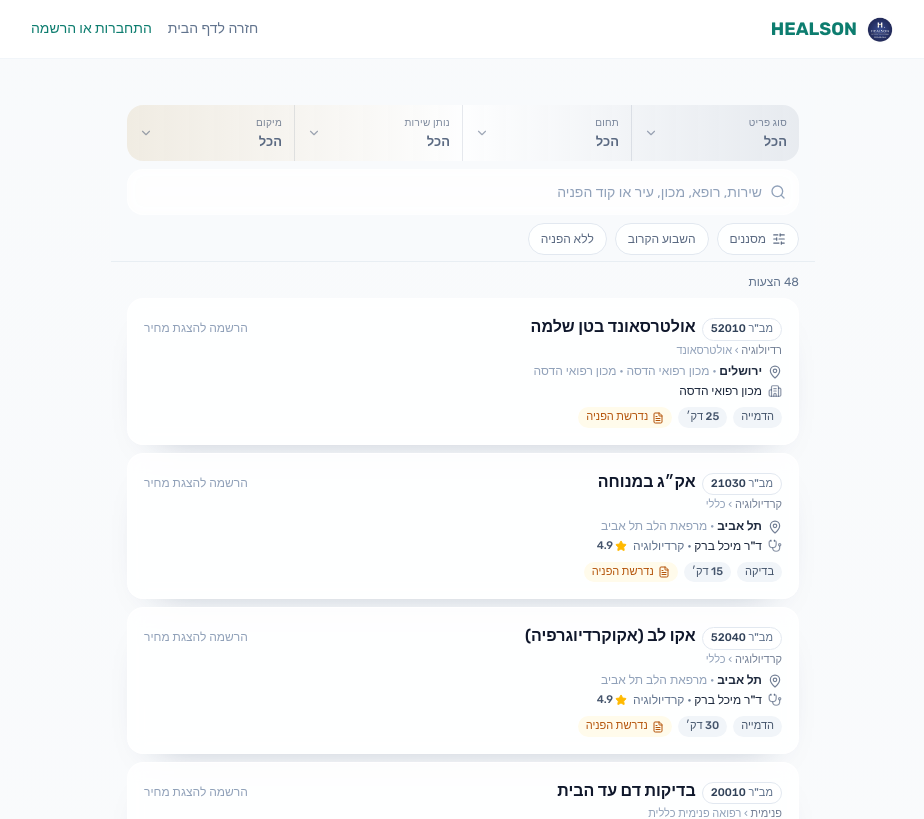
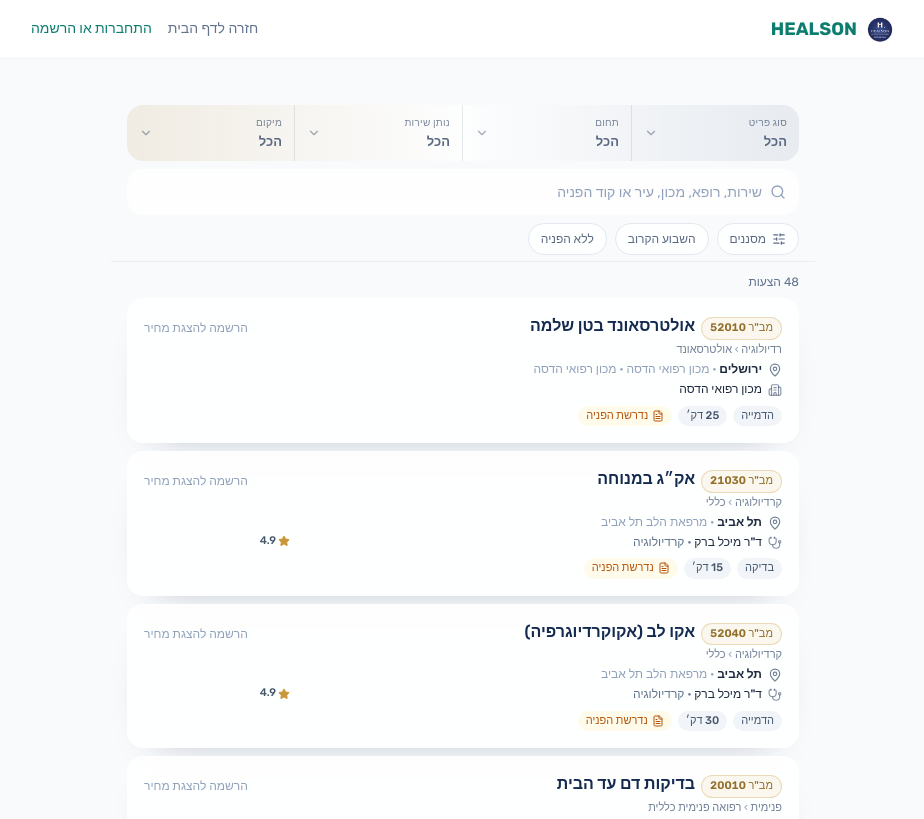
Before and after one commit to Healson-care/Healson-wireframes, a Next.js app: page /book in a window 1280 px wide. Shown: the top 819 px of the page, without its empty margins (177-1101 px from the left). Built offline with nearby package versions, Linux system fonts and the light colour scheme; a web font is replaced by a local one.

Commit message:
מדיניות ביטול בהזמנה, קישור פרטיות בהסכמות, ותיקוני מובייל בכרטיסי החיפוש

```diff
--- a/src/app/client/appointments/page.tsx
+++ b/src/app/client/appointments/page.tsx
@@ -43,6 +43,7 @@ import {
   Wallet,
 } from "lucide-react";
 import { Card } from "@/components/ui/Card";
+import { CancellationPolicy } from "@/components/shared/CancellationPolicy";
 import { cn, formatCurrency } from "@/lib/utils";
 import {
   Appointment,
@@ -144,37 +145,6 @@ const WAITLIST_STATUS_DESCRIPTIONS: Record<WaitlistStatus, string> = {
   "נוצר קשר": "הצוות יצר איתכם קשר לגבי הבקשה",
   "בוטל": "בקשת ההמתנה בוטלה",
 };
-
-function CancellationPolicy() {
-  const [open, setOpen] = useState(false);
-  return (
-    <Card className="p-3 mb-4">
-      <button
-        onClick={() => setOpen((o) => !o)}
-        className="flex w-full items-center justify-between gap-2 text-xs font-semibold text-slate-700"
-      >
-        מדיניות ביטול
-        <ChevronDown className={cn("h-4 w-4 text-slate-400 transition-transform", open && "rotate-180")} />
-      </button>
-      <AnimatePresence initial={false}>
-        {open && (
-          <motion.div
-            initial={{ height: 0, opacity: 0 }}
-            animate={{ height: "auto", opacity: 1 }}
-            exit={{ height: 0, opacity: 0 }}
-            transition={{ duration: 0.2 }}
-            className="overflow-hidden"
-          >
-            <p className="text-xs text-slate-500 leading-relaxed pt-2">
-              ניתן לבטל תור ללא עלות עד לתשלום המקדמה. עד 48 שעות ממועד תשלום המקדמה ניתן לבטל ולקבל החזר מקדמה
-              בניכוי דמי טיפול (5% מסך העסקה או ₪100 — הנמוך מביניהם). לאחר מכן לא ניתן לבטל את התור.
-            </p>
-          </motion.div>
-        )}
-      </AnimatePresence>
-    </Card>
-  );
-}
 
 function PaymentMethodFields({
   payMethod,
@@ -1347,7 +1317,7 @@ function ClientAppointmentsPageContent() {
             onReschedule={setRescheduleAppointment}
           />
 
-          <CancellationPolicy />
+          <CancellationPolicy className="mb-4" />
         </>
       )}
 
--- a/src/components/book/BookingConfirmation.tsx
+++ b/src/components/book/BookingConfirmation.tsx
@@ -6,6 +6,7 @@ import { AlertCircle, ArrowLeft, Calendar, CheckCircle2, MapPin, Phone, Receipt,
 import { Button } from "@/components/ui/Button";
 import { ServiceItemCard } from "@/components/book/ServiceItemCard";
 import { PreparationRequirements } from "@/components/book/PreparationRequirements";
+import { CancellationPolicy } from "@/components/shared/CancellationPolicy";
 import { useStore } from "@/lib/store";
 import { providerLabel } from "@/lib/search";
 import { ConsultationType, PROVIDER_SERVICE_TYPE_LABELS, ProviderProfile } from "@/types";
@@ -175,6 +176,11 @@ export function BookingConfirmation({
         </Link>
       </div>
 
+      {/* After the actions, before the cross-sell: "how do I cancel this?" is
+          the first question once a booking is made, and it belongs with the
+          transaction rather than below an appendix of other services. */}
+      <CancellationPolicy className="mx-auto mt-6 max-w-md" />
+
       {otherServices.length > 0 && (
         <div className="mt-8 text-right">
           <p className="flex items-center justify-center gap-1.5 text-sm font-semibold text-slate-700 mb-1">
--- a/src/components/patient/ConsentCheckboxes.tsx
+++ b/src/components/patient/ConsentCheckboxes.tsx
@@ -1,5 +1,8 @@
 "use client";
 
+import { useState } from "react";
+import { ShieldCheck } from "lucide-react";
+import { Dialog } from "@/components/ui/Dialog";
 import { CONSENT_LABELS, CONSENT_REQUIRED, CONSENT_TYPES, ConsentType } from "@/types";
 
 export type ConsentValues = Partial<Record<ConsentType, boolean>>;
@@ -13,6 +16,7 @@ export function ConsentCheckboxes({
   value: ConsentValues;
   onChange: (value: ConsentValues) => void;
 }) {
+  const [policyOpen, setPolicyOpen] = useState(false);
   return (
     <div className="flex flex-col gap-3">
       {CONSENT_TYPES.map((type) => {
@@ -38,6 +42,45 @@ export function ConsentCheckboxes({
           </label>
         );
       })}
+
+      {/* Under the boxes, not inside one: reading the policy is not a fifth
+          thing to tick, and putting it in the list would imply it is. It stays
+          a link so consenting never depends on having opened it. */}
+      <p className="border-t border-slate-100 pt-2.5 text-[11px] leading-relaxed text-slate-400">
+        ההסכמות נשמרות עם תאריך ושעה. לפרטים על אופן השימוש בנתונים שלכם, שמירתם ומחיקתם —{" "}
+        <button
+          type="button"
+          onClick={() => setPolicyOpen(true)}
+          className="focus-ring font-medium text-primary underline decoration-dotted underline-offset-2"
+        >
+          מדיניות הפרטיות
+        </button>
+        .
+      </p>
+
+      <Dialog
+        open={policyOpen}
+        onClose={() => setPolicyOpen(false)}
+        title="מדיניות פרטיות"
+        description="נוסח זמני — המסמך המלא בהכנה"
+      >
+        {/* Deliberately NOT draft legal text: a placeholder that reads like a
+            policy is one copy-paste away from shipping as if it were one. This
+            says what the document will cover and nothing more. */}
+        <div className="flex flex-col gap-3 text-sm leading-relaxed text-slate-600">
+          <p className="flex items-start gap-2 rounded-lg border border-warning-border bg-warning-bg p-3 text-xs text-warning-text">
+            <ShieldCheck className="mt-0.5 h-4 w-4 shrink-0" />
+            הנוסח המחייב טרם הושלם. המסמך יפורסם כאן לפני עלייה לאוויר, וההסכמה תתועד מול גרסתו.
+          </p>
+          <p>המסמך יכסה, בין היתר:</p>
+          <ul className="list-inside list-disc space-y-1 text-xs">
+            <li>אילו נתונים נאספים ולאיזו מטרה</li>
+            <li>מי רשאי לצפות במידע הרפואי ומתי הוא מועבר לנותן השירות</li>
+            <li>משך שמירת המידע ואופן מחיקתו</li>
+            <li>זכויות העיון, התיקון והמחיקה, והדרך לממש אותן</li>
+          </ul>
+        </div>
+      </Dialog>
     </div>
   );
 }
--- a/src/components/search/OfferResults.tsx
+++ b/src/components/search/OfferResults.tsx
@@ -70,20 +70,25 @@ export function OfferCard({
   return (
     <button
       onClick={onSelect}
-      className="focus-ring w-full rounded-2xl border border-white/70 bg-white/85 p-4 text-right shadow-[0_18px_40px_-30px_rgba(20,42,79,0.4)] backdrop-blur-sm transition-colors hover:border-[var(--brand-navy)]/25"
+      className="focus-ring w-full rounded-2xl border border-white/70 bg-white/85 p-3.5 text-right shadow-[0_18px_40px_-30px_rgba(20,42,79,0.4)] backdrop-blur-sm transition-colors hover:border-[var(--brand-navy)]/25 sm:p-4"
     >
-      {/* Name and price share the top line at every width — on a phone the
-          price used to sit under everything else, which is the one number she
-          scans a list of five MRIs for. */}
-      <div className="flex items-start justify-between gap-3">
+      {/* Price beside the details from sm up, beneath them on a phone. Sharing
+          the top line at every width meant the price column ate 42% of a 360px
+          screen, and everything on the left — the item name, the doctor — was
+          truncated to fit the ~190px that were left. */}
+      <div className="flex flex-col gap-3 sm:flex-row sm:items-start sm:justify-between">
       <div className="min-w-0 flex-1">
         {/* 1 — what it is: the Ministry of Health code FIRST, then the full
             item name. That's the order the paperwork uses — a referral slip
             carries the code, and matching it against the card shouldn't take
             reading a line of Hebrew first. Free text searches the code too. */}
-        <div className="flex flex-wrap items-baseline gap-1.5">
+        <div className="flex flex-wrap items-baseline gap-x-1.5 gap-y-1">
           <MabarCode code={offer.service.moh_code} />
-          <p className="min-w-0 truncate font-semibold text-slate-900">{offer.service.name}</p>
+          {/* Wraps rather than truncates. The item name is the one thing the
+              card is about — "MRI עמוד שדרה מותני עם חומר…" answers nothing. */}
+          <p className="min-w-0 break-words font-semibold leading-snug text-[var(--brand-navy)]">
+            {offer.service.name}
+          </p>
         </div>
 
         {/* 1a — where it sits in the catalogue. A breadcrumb, not two chips:
@@ -101,25 +106,29 @@ export function OfferCard({
             itself, said plainly rather than left blank: an MRI is performed by
             a station, and pretending a doctor is behind it would be a lie the
             patient discovers at the counter. */}
-        <p className="mt-1 flex items-center gap-1.5 text-xs text-slate-600">
+        {/* Wraps onto a second line rather than truncating: a long name and a
+            long specialty on one 190px line is exactly how "ד״ר אברהם אשכנזי ·
+            נוירולוגיה" became "ד״ר אברהם אשכ…". The rating stays pinned to the
+            first line so the name never has to fight it for room. */}
+        <p className="mt-1 flex items-start gap-1.5 text-xs text-slate-600">
           {doctor ? (
             <>
-              <Stethoscope className="h-3.5 w-3.5 shrink-0 text-[var(--brand-navy)]/50" />
-              <span className="min-w-0 truncate">
+              <Stethoscope className="mt-0.5 h-3.5 w-3.5 shrink-0 text-[var(--brand-navy)]/50" />
+              <span className="min-w-0 flex-1 break-words leading-snug">
                 <span className="font-medium text-slate-800">{providerLabel(doctor)}</span>
                 {doctor.specialty && <span className="text-slate-500"> · {doctor.specialty}</span>}
               </span>
               {doctor.rating !== undefined && (
                 <span className="flex shrink-0 items-center gap-0.5 text-[11px] font-medium text-slate-600">
-                  <Star className="h-3 w-3 fill-amber-400 text-amber-400" />
+                  <Star className="h-3 w-3 fill-[var(--color-accent)] text-[var(--color-accent)]" />
                   {doctor.rating}
                 </span>
               )}
             </>
           ) : (
             <>
-              <Building2 className="h-3.5 w-3.5 shrink-0 text-[var(--brand-navy)]/50" />
-              <span className="min-w-0 truncate font-medium text-slate-800">
+              <Building2 className="mt-0.5 h-3.5 w-3.5 shrink-0 text-[var(--brand-navy)]/50" />
+              <span className="min-w-0 flex-1 break-words font-medium leading-snug text-slate-800">
                 {providerLabel(offer.organization ?? offer.provider)}
               </span>
             </>
@@ -146,10 +155,12 @@ export function OfferCard({
         </div>
       </div>
 
-        {/* 4 — what it costs her, on her own insurance profile. Top-left at
-            every width, so five copies of one item can be compared by running
-            a finger down the same column. */}
-        <div className="max-w-[42%] shrink-0 sm:max-w-[45%]">
+        {/* 4 — what it costs her, on her own insurance profile. Its own tinted
+            strip on a phone — separating it by a wash rather than a rule keeps
+            the card quiet while still making the price a place your eye lands.
+            From sm up it returns to being the left column, so five copies of
+            one item can still be compared by running a finger down it. */}
+        <div className="rounded-xl bg-[var(--brand-navy)]/[0.04] px-3 py-2.5 sm:max-w-[45%] sm:shrink-0 sm:rounded-none sm:bg-transparent sm:p-0">
           <PriceCell pricing={pricing} />
         </div>
       </div>
@@ -165,21 +176,52 @@ export function OfferCard({
  */
 function MabarCode({ code }: { code?: string }) {
   if (!code) return null;
+  // The one officially-issued fact on the card, so it carries the brand's gold
+  // — used here and nowhere else on the card, which is what keeps it an accent
+  // rather than decoration.
   return (
-    <span className="rounded-full border border-slate-200 bg-white px-2 py-0.5 text-[11px] font-medium text-slate-500">
-      {'מב"ר'} <span className="tabular-nums text-slate-700">{code}</span>
+    <span className="shrink-0 rounded-full border border-[var(--color-accent)]/30 bg-[var(--color-accent)]/[0.08] px-2 py-0.5 text-[11px] font-medium text-[var(--color-accent-text)]">
+      {'מב"ר'} <span className="tabular-nums font-semibold">{code}</span>
     </span>
   );
 }
 
+/**
+ * Where the item sits, from broad to narrow: the catalogue's domain and
+ * sub-domain, then the item's OWN declared sub-specialty as the last and most
+ * specific step ("נוירולוגיה › כאבי ראש › בוטוקס למיגרנה כרונית").
+ *
+ * The sub-specialty belongs to the ITEM, not to whoever performs it — a
+ * neurologist who treats both migraine and epilepsy is not what this line says;
+ * it says which of the two THIS item is for. Custom items usually carry no
+ * taxonomy at all, so for them it is the only classification there is, which is
+ * why it renders on its own rather than only as a suffix.
+ *
+ * Wraps rather than truncates — a path cut mid-word classifies nothing.
+ */
 function TaxonomyPath({ offer }: { offer: Offer }) {
   const domain = offerDomainId(offer);
-  if (!domain) return null;
-  const subdomain = offerSubdomainId(offer);
+  const subdomain = domain ? offerSubdomainId(offer) : undefined;
+  const itemSub = offer.service.sub_specialty?.trim();
+
+  const parts = [
+    domain ? domainLabel(domain) : undefined,
+    subdomain ? subdomainLabel(subdomain) : undefined,
+    itemSub,
+  ].filter((p): p is string => !!p);
+  // A custom item often repeats its sub-domain as its sub-specialty; saying it
+  // twice in one breadcrumb reads as a bug.
+  const path = parts.filter((p, i) => parts.indexOf(p) === i);
+  if (path.length === 0) return null;
+
   return (
-    <p className="mt-0.5 truncate text-[11px] text-[var(--brand-navy)]/60">
-      {domainLabel(domain)}
-      {subdomain && <span className="text-slate-400"> › {subdomainLabel(subdomain)}</span>}
+    <p className="mt-0.5 break-words text-[11px] leading-snug text-[var(--brand-navy)]/60">
+      {path.map((part, i) => (
+        <span key={part}>
+          {i > 0 && <span className="text-slate-400"> › </span>}
+          {part}
+        </span>
+      ))}
     </p>
   );
 }
--- /dev/null
+++ b/src/components/shared/CancellationPolicy.tsx
@@ -0,0 +1,51 @@
+"use client";
+
+import { useState } from "react";
+import { AnimatePresence, motion } from "framer-motion";
+import { ChevronDown } from "lucide-react";
+import { Card } from "@/components/ui/Card";
+import { cn } from "@/lib/utils";
+
+/**
+ * The cancellation terms, in one place. Shown wherever the patient either
+ * commits to them (the payment step) or is likely to go looking for them
+ * afterwards ("התורים שלי", the booking confirmation).
+ *
+ * Collapsed by default everywhere: on the payment screen it must not push the
+ * price and the pay button down the page for text most people never open, and
+ * the numbers in it (48h, 5%, ₪100) are the same numbers CANCELLATION_WINDOW_HOURS
+ * / REFUND_FEE_RATE / REFUND_FEE_CAP enforce in client/appointments — kept as a
+ * single component so a change to the rule can't leave one screen behind.
+ */
+export function CancellationPolicy({ className }: { className?: string }) {
+  const [open, setOpen] = useState(false);
+  return (
+    <Card className={cn("p-3", className)}>
+      <button
+        type="button"
+        onClick={() => setOpen((o) => !o)}
+        aria-expanded={open}
+        className="focus-ring flex w-full items-center justify-between gap-2 text-xs font-semibold text-slate-700"
+      >
+        מדיניות ביטול
+        <ChevronDown className={cn("h-4 w-4 text-slate-400 transition-transform", open && "rotate-180")} />
+      </button>
+      <AnimatePresence initial={false}>
+        {open && (
+          <motion.div
+            initial={{ height: 0, opacity: 0 }}
+            animate={{ height: "auto", opacity: 1 }}
+            exit={{ height: 0, opacity: 0 }}
+            transition={{ duration: 0.2 }}
+            className="overflow-hidden"
+          >
+            <p className="pt-2 text-xs leading-relaxed text-slate-500">
+              ניתן לבטל תור ללא עלות עד לתשלום המקדמה. עד 48 שעות ממועד תשלום המקדמה ניתן לבטל ולקבל החזר מקדמה
+              בניכוי דמי טיפול (5% מסך העסקה או ₪100 — הנמוך מביניהם). לאחר מכן לא ניתן לבטל את התור.
+            </p>
+          </motion.div>
+        )}
+      </AnimatePresence>
+    </Card>
+  );
+}
```
Also changed, not shown: src/components/book/PaymentPanel.tsx (+47 -38 lines).
